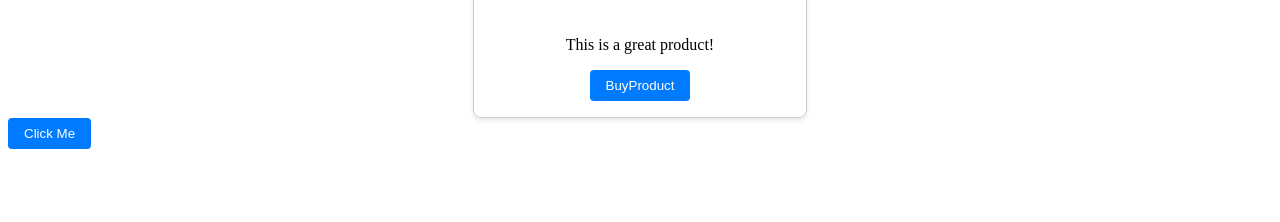
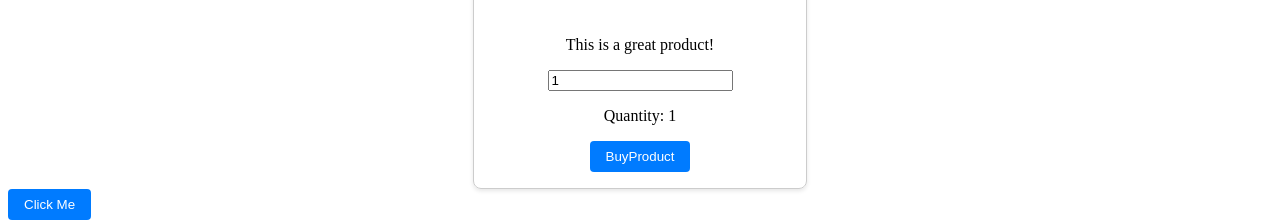
Before and after one commit to MaheshKanigiri/Angular-Master-Project, an Angular app: page / in a window 1280 px wide. Shown: the part 708-930 px from the top of the page. Before the commit the page ends 865 px from the top, so only its background shows below. Built offline with nearby package versions, Linux system fonts and the light colour scheme.

Commit message:
5.Two-way Binding

```diff
--- a/src/app/product/product.component.html
+++ b/src/app/product/product.component.html
@@ -6,6 +6,8 @@
     <!--by property binding-->
     <img [src]="productImage" alt="{{ productName }}" class="product-image">
     <p>{{ productDescription }}</p>
+    <input type="number" [(ngModel)]="productQuantity">
+    <p>Quantity: {{ productQuantity }}</p>
     <button (click)="onBuy()">BuyProduct</button>
   </div>
 </div>
--- a/src/app/product/product.component.ts
+++ b/src/app/product/product.component.ts
@@ -11,6 +11,8 @@ export class ProductComponent implements OnInit{
   productDescription: string = 'This is a great product!';
 
   productImage: string = 'https://images.unsplash.com/photo-1542291026-7eec264c27ff?q=80&w=1770&auto=format&fit=crop&ixlib=rb-4.0.3&ixid=M3wxMjA3fDB8MHxwaG90by1wYWdlfHx8fGVufDB8fHx8fA%3D%3D';
+
+  productQuantity: number = 1;
 
   onBuy() {
     alert(`You bought ${this.productName}!`);
```
